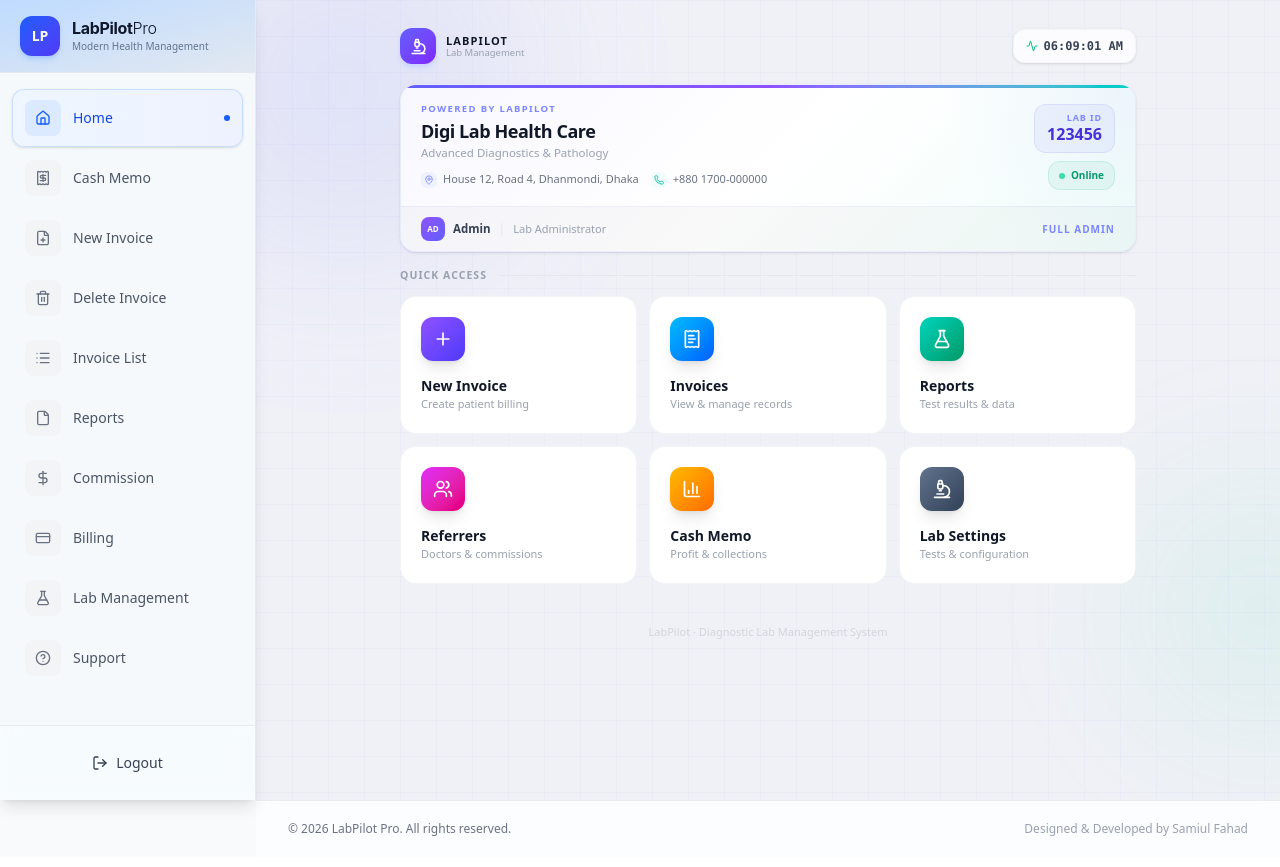
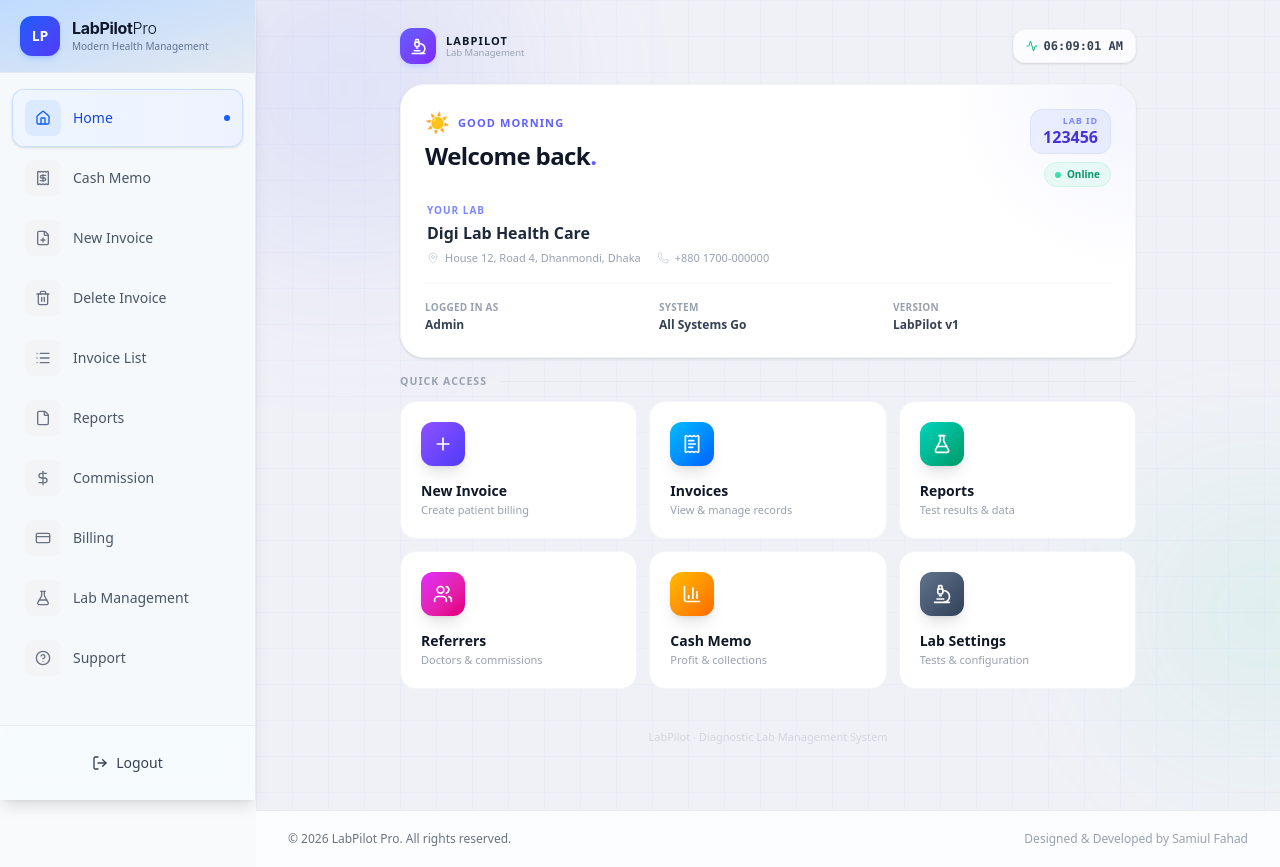
Before and after one commit to samiulfahad/LabPilotClient-Frontend, a React (Vite) app: page / in a window 1280 px wide. Built offline with nearby package versions, Linux system fonts and the light colour scheme; what @react-pdf/renderer would draw is missing.

Commit message:
Homepage added

```diff
--- a/src/pages/home/index.jsx
+++ b/src/pages/home/index.jsx
@@ -125,7 +125,9 @@ const Card = ({ to, icon: Icon, label, sub, grad, glow, idx }) => (
         <p className="text-sm font-bold text-gray-900 leading-tight">{label}</p>
         <p className="text-[11px] text-gray-400 mt-0.5">{sub}</p>
       </div>
-      <div className={`absolute bottom-0 left-0 h-[2px] w-0 group-hover:w-full bg-gradient-to-r ${grad} transition-all duration-500`} />
+      <div
+        className={`absolute bottom-0 left-0 h-[2px] w-0 group-hover:w-full bg-gradient-to-r ${grad} transition-all duration-500`}
+      />
     </div>
   </Link>
 );
@@ -136,17 +138,21 @@ const Home = () => {
 
   return (
     <div className="min-h-screen bg-[#f0f1f7] relative overflow-hidden">
-
       {/* ── Background blobs ── */}
       <div className="pointer-events-none absolute inset-0 overflow-hidden">
-        <div className="absolute -top-48 -left-48 w-[560px] h-[560px] rounded-full opacity-[0.18] blur-3xl"
-          style={{ background: "radial-gradient(circle, #818cf8, transparent 70%)" }} />
-        <div className="absolute top-1/2 -right-48 w-[420px] h-[420px] rounded-full opacity-[0.12] blur-3xl"
-          style={{ background: "radial-gradient(circle, #34d399, transparent 70%)" }} />
+        <div
+          className="absolute -top-48 -left-48 w-[560px] h-[560px] rounded-full opacity-[0.18] blur-3xl"
+          style={{ background: "radial-gradient(circle, #818cf8, transparent 70%)" }}
+        />
+        <div
+          className="absolute top-1/2 -right-48 w-[420px] h-[420px] rounded-full opacity-[0.12] blur-3xl"
+          style={{ background: "radial-gradient(circle, #34d399, transparent 70%)" }}
+        />
       </div>
 
       {/* ── Fine grid ── */}
-      <div className="pointer-events-none absolute inset-0"
+      <div
+        className="pointer-events-none absolute inset-0"
         style={{
           backgroundImage: `linear-gradient(rgba(99,102,241,0.035) 1px, transparent 1px),
                             linear-gradient(90deg, rgba(99,102,241,0.035) 1px, transparent 1px)`,
@@ -155,13 +161,13 @@ const Home = () => {
       />
 
       <div className="relative max-w-3xl mx-auto px-4 pt-7 pb-16">
-
         {/* ══════════════════════════════════════
             TOP NAV BAR
         ══════════════════════════════════════ */}
-        <div className="flex items-center justify-between mb-5"
-          style={{ animation: "cardIn 0.4s cubic-bezier(.22,1,.36,1) both" }}>
-
+        <div
+          className="flex items-center justify-between mb-5"
+          style={{ animation: "cardIn 0.4s cubic-bezier(.22,1,.36,1) both" }}
+        >
           {/* Brand mark */}
           <div className="flex items-center gap-2.5">
             <div className="w-9 h-9 rounded-xl bg-gradient-to-br from-indigo-500 to-violet-600 flex items-center justify-center shadow-md shadow-indigo-200">
@@ -183,87 +189,84 @@ const Home = () => {
         {/* ══════════════════════════════════════
             LAB CARD
         ══════════════════════════════════════ */}
-        <div className="mb-4 rounded-2xl overflow-hidden relative shadow-sm"
-          style={{ animation: "cardIn 0.55s cubic-bezier(.22,1,.36,1) 0.06s both",
-                   background: "linear-gradient(135deg, #f8f7ff 0%, #ffffff 50%, #f0fdfa 100%)",
-                   border: "1px solid rgba(99,102,241,0.1)" }}>
+        <div
+          className="mb-4 bg-white border border-gray-100 rounded-3xl shadow-sm relative overflow-hidden"
+          style={{ animation: "cardIn 0.5s cubic-bezier(.22,1,.36,1) 0.05s both" }}
+        >
+          {/* decorative corner gradient */}
+          <div
+            className="absolute top-0 right-0 w-48 h-48 opacity-10 pointer-events-none"
+            style={{ background: "radial-gradient(circle at top right, #818cf8, transparent 70%)" }}
+          />
 
-          {/* top gradient line */}
-          <div className="h-[3px] w-full bg-gradient-to-r from-indigo-500 via-violet-500 to-teal-400" />
-
-          {/* corner glow */}
-          <div className="absolute top-0 right-0 w-52 h-52 pointer-events-none"
-            style={{ background: "radial-gradient(circle at top right, rgba(129,140,248,0.08), transparent 65%)" }} />
-
-          <div className="px-5 py-4">
-            <div className="flex items-start justify-between gap-3 flex-wrap">
-
-              {/* Left — logo + all text */}
-              <div className="flex items-start">
-                {/* Text block */}
-                <div>
-                  <p className="text-[9.5px] font-bold text-indigo-400 uppercase tracking-[0.14em] leading-none mb-1.5">
-                    Powered by LabPilot
-                  </p>
-                  <h2 className="text-lg font-black text-gray-900 leading-tight tracking-tight">
-                    {LAB.name}
-                  </h2>
-                  <p className="text-[11.5px] text-gray-400 font-medium mt-0.5 mb-2.5">{LAB.tagline}</p>
-
-                  {/* Address + Phone inline */}
-                  <div className="flex items-center flex-wrap gap-x-3 gap-y-1">
-                    <div className="flex items-center gap-1.5">
-                      <div className="w-4 h-4 rounded-md bg-indigo-50 flex items-center justify-center">
-                        <MapPin className="w-2.5 h-2.5 text-indigo-400" />
-                      </div>
-                      <span className="text-[11px] text-gray-500">{LAB.address}</span>
-                    </div>
-                    <div className="flex items-center gap-1.5">
-                      <div className="w-4 h-4 rounded-md bg-teal-50 flex items-center justify-center">
-                        <Phone className="w-2.5 h-2.5 text-teal-500" />
-                      </div>
-                      <span className="text-[11px] text-gray-500">{LAB.phone}</span>
-                    </div>
-                  </div>
+          <div className="p-6">
+            {/* ── Top: greeting + badges ── */}
+            <div className="flex items-start justify-between gap-4 flex-wrap">
+              <div>
+                <div className="flex items-center gap-2 mb-1">
+                  <span className="text-xl">
+                    {getGreeting() === "Good morning" ? "☀️" : getGreeting() === "Good afternoon" ? "🌤️" : "🌙"}
+                  </span>
+                  <span className="text-[11px] font-bold text-indigo-500 uppercase tracking-widest">
+                    {getGreeting().charAt(0).toUpperCase() + getGreeting().slice(1)}
+                  </span>
                 </div>
+                <h1 className="text-2xl font-black text-gray-900 leading-tight tracking-tight">
+                  Welcome back<span className="text-indigo-500">.</span>
+                </h1>
               </div>
 
-              {/* Right — Lab ID + status */}
               <div className="flex flex-col items-end gap-2 shrink-0">
-                <div className="px-3 py-2 rounded-xl text-right"
-                  style={{ background: "rgba(99,102,241,0.07)", border: "1px solid rgba(99,102,241,0.12)" }}>
+                <div className="px-3 py-1.5 bg-indigo-50 border border-indigo-100 rounded-xl text-right">
                   <p className="text-[9px] text-indigo-400 font-bold uppercase tracking-widest leading-none">Lab ID</p>
                   <p className="text-base font-black text-indigo-700 leading-tight mt-0.5">{LAB.id}</p>
                 </div>
-                <div className="flex items-center gap-1.5 px-2.5 py-1.5 rounded-xl"
-                  style={{ background: "rgba(16,185,129,0.07)", border: "1px solid rgba(16,185,129,0.15)" }}>
+                <div className="flex items-center gap-1.5 px-2.5 py-1 bg-emerald-50 border border-emerald-100 rounded-full">
                   <span className="w-1.5 h-1.5 rounded-full bg-emerald-400 animate-pulse" />
                   <span className="text-[10px] font-bold text-emerald-600">Online</span>
                 </div>
               </div>
             </div>
-          </div>
 
-          {/* User strip */}
-          <div className="px-5 py-2.5 flex items-center justify-between gap-3 flex-wrap"
-            style={{ background: "rgba(0,0,0,0.025)", borderTop: "1px solid rgba(99,102,241,0.07)" }}>
-            <div className="flex items-center gap-2">
-              <div className="w-6 h-6 rounded-lg bg-gradient-to-br from-violet-500 to-indigo-500 flex items-center justify-center shrink-0">
-                <span className="text-[8px] font-black text-white">{USER.initials}</span>
+            {/* ── Lab name + contact ── */}
+            <div className="mt-4 mb-4 pl-0.5">
+              <p className="text-[10px] font-bold text-indigo-400 uppercase tracking-widest mb-1">Your Lab</p>
+              <p className="text-base font-black text-gray-800 leading-snug">{LAB.name}</p>
+              <div className="flex items-center flex-wrap gap-x-4 gap-y-1 mt-1.5">
+                <div className="flex items-center gap-1.5">
+                  <MapPin className="w-3 h-3 text-gray-300" />
+                  <span className="text-[11px] text-gray-400">{LAB.address}</span>
+                </div>
+                <div className="flex items-center gap-1.5">
+                  <Phone className="w-3 h-3 text-gray-300" />
+                  <span className="text-[11px] text-gray-400">{LAB.phone}</span>
+                </div>
               </div>
-              <span className="text-[11.5px] font-bold text-gray-700">{USER.name}</span>
-              <span className="text-gray-200 text-xs">|</span>
-              <span className="text-[11px] text-gray-400">{USER.role}</span>
             </div>
-            <span className="text-[10px] font-semibold text-indigo-400 uppercase tracking-widest">Full Admin</span>
+
+            {/* ── Stats strip ── */}
+            <div className="pt-4 border-t border-gray-50 grid grid-cols-3 gap-4">
+              {[
+                { label: "Logged in as", value: USER.name },
+                { label: "System", value: "All Systems Go" },
+                { label: "Version", value: "LabPilot v1" },
+              ].map(({ label, value }) => (
+                <div key={label}>
+                  <p className="text-[10px] text-gray-400 uppercase tracking-wide font-semibold">{label}</p>
+                  <p className="text-xs font-bold text-gray-700 mt-0.5">{value}</p>
+                </div>
+              ))}
+            </div>
           </div>
         </div>
 
         {/* ══════════════════════════════════════
             QUICK ACCESS
         ══════════════════════════════════════ */}
-        <div className="flex items-center gap-3 mb-3"
-          style={{ animation: "cardIn 0.5s cubic-bezier(.22,1,.36,1) 0.15s both" }}>
+        <div
+          className="flex items-center gap-3 mb-3"
+          style={{ animation: "cardIn 0.5s cubic-bezier(.22,1,.36,1) 0.15s both" }}
+        >
           <p className="text-[10.5px] font-black text-gray-400 uppercase tracking-widest whitespace-nowrap">
             Quick Access
           </p>
```
Also changed, not shown: src/pages/deleteInvoice/Deletedinvoices.jsx (added).
